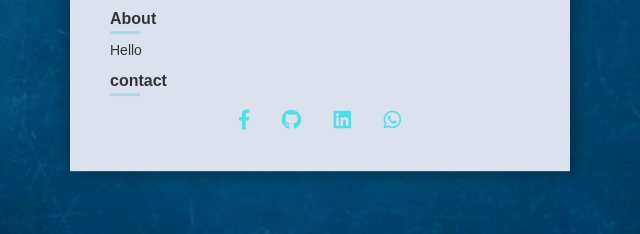
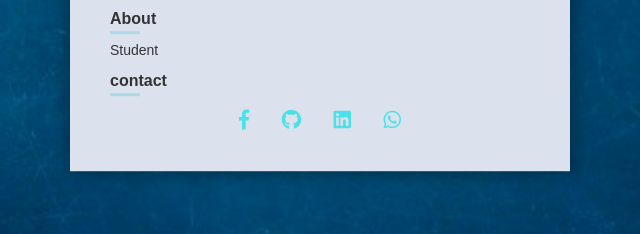
Before and after one commit to harshitkawdia/RahulsutharR.github.io, a plain HTML site: page profile card/index.html in a window 1280 px wide. Shown: the part 480-714 px from the top of the page, 320-960 px from the left. Drawn offline with Linux system fonts and the light colour scheme.

Commit message:
Update index.html

```diff
--- a/profile card/index.html
+++ b/profile card/index.html
@@ -26,7 +26,7 @@
           <div class="border"></div>
         </h2>
           <p>
-            Hello
+            Student
           </p>
         <h2>contact
           <div class="border"></div>
```
